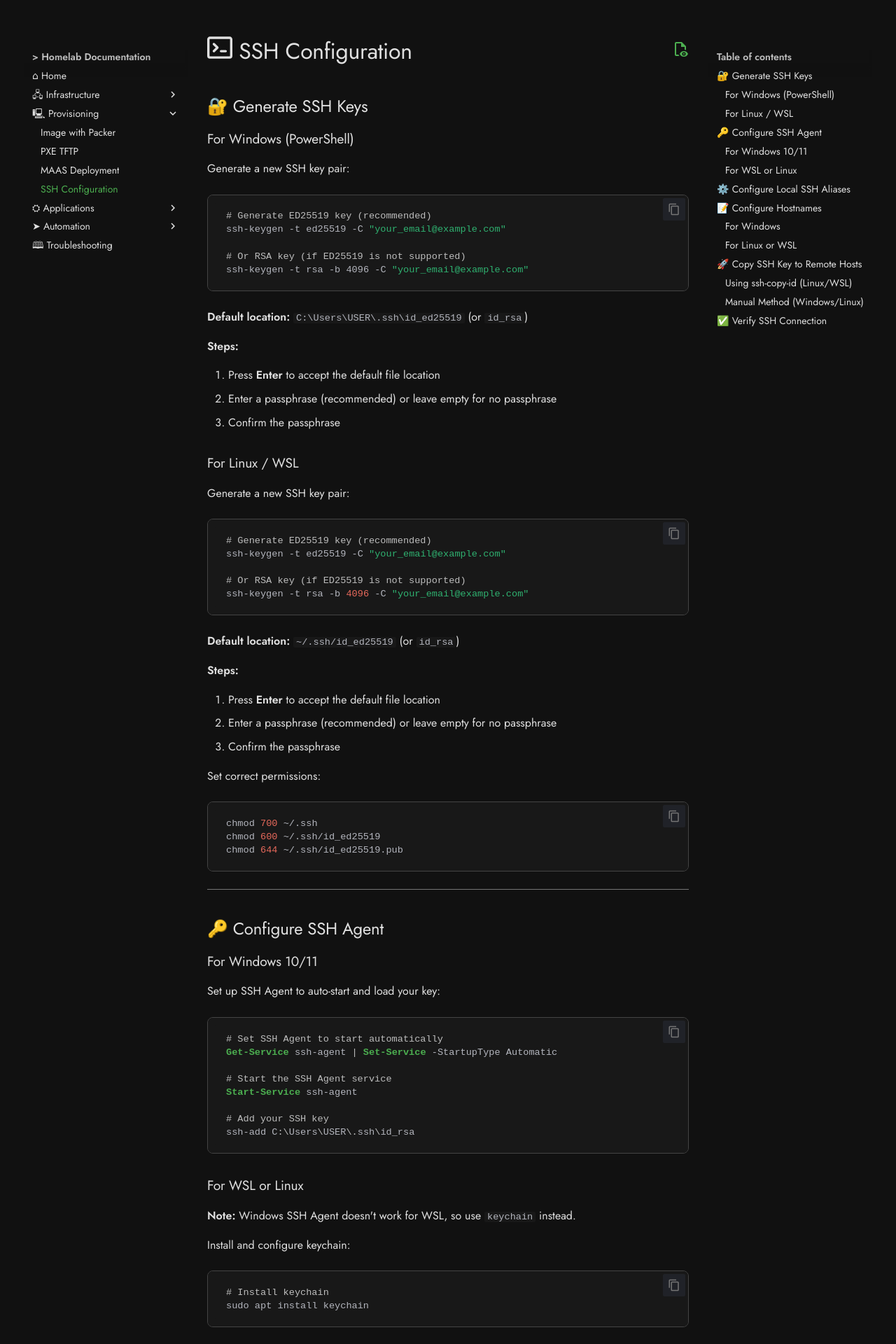
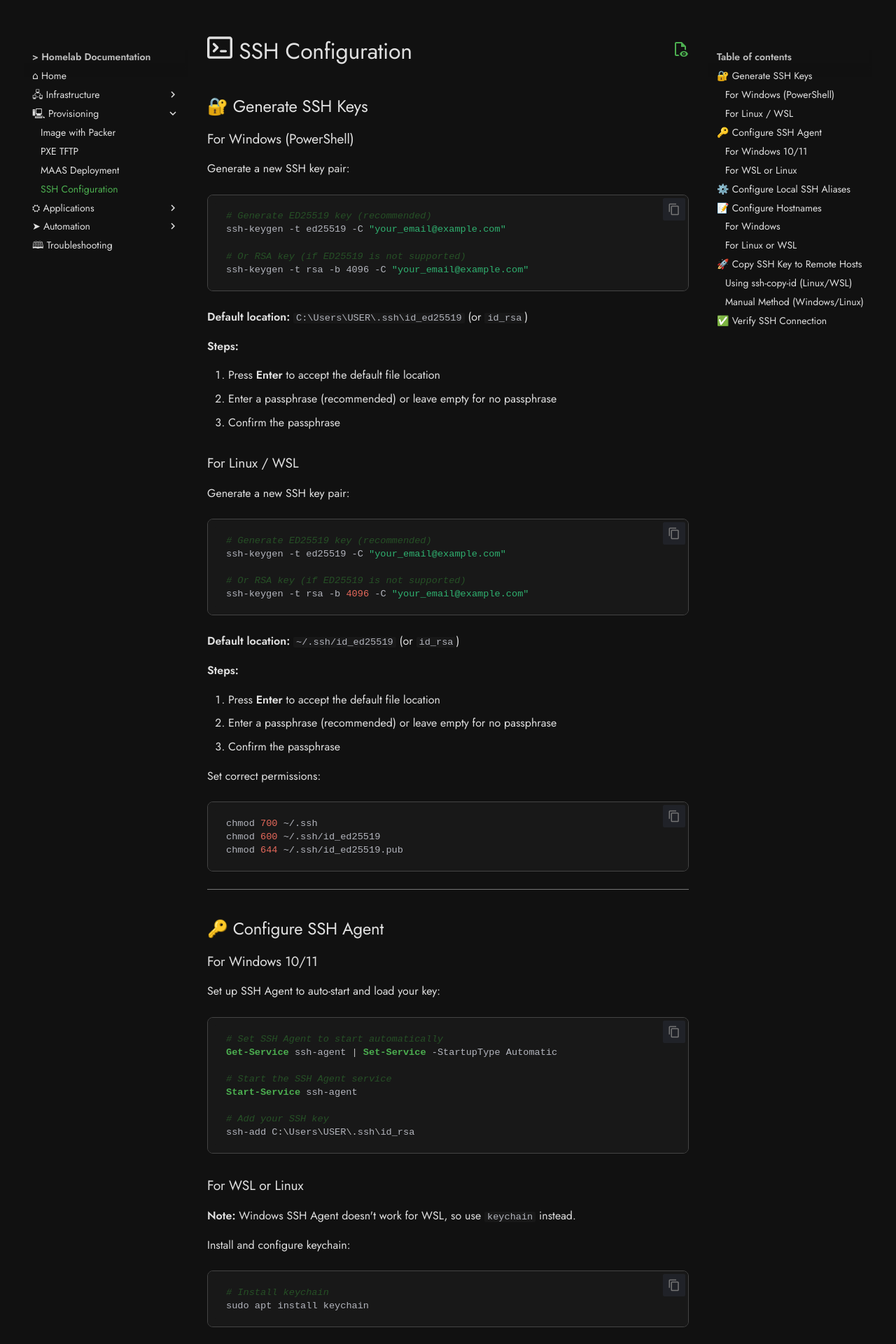
Before and after one commit to kCn3333/homelab, an MkDocs documentation site: the page built from docs/provisioning/2-ssh-configuration.md, in a window 1280 px wide. Shown: the top 1920 px of the page at 70% size. Built offline with MkDocs 1.6.1 and Material for MkDocs 9.7.7, drawn with Linux system fonts in a browser that asks for light colours; comment, search, counter and statistics services are not loaded.

Commit message:
some experimental update

```diff
--- a/docs/stylesheets/retro.css
+++ b/docs/stylesheets/retro.css
@@ -107,6 +107,14 @@ background-color: var(--retro-mid-bg) !important; /* To samo tło co kod */
     border-top: none !important;
     border-radius: 0 0 8px 8px !important;
     margin-top: 0 !important;
+}
+
+/* Nadpisanie koloru komentarzy w blokach kodu */
+.md-typeset .highlight .c,   /* Ogólny komentarz */
+.md-typeset .highlight .c1,  /* Komentarz jednoliniowy (np. # w Bashu, // w Javie) */
+.md-typeset .highlight .cm { /* Komentarz blokowy */
+    color: #265026 !important; /* Przygaszony szary */
+    font-style: italic !important; /* Kursywa dodaje im profesjonalnego wyglądu */
 }
 
 
```
